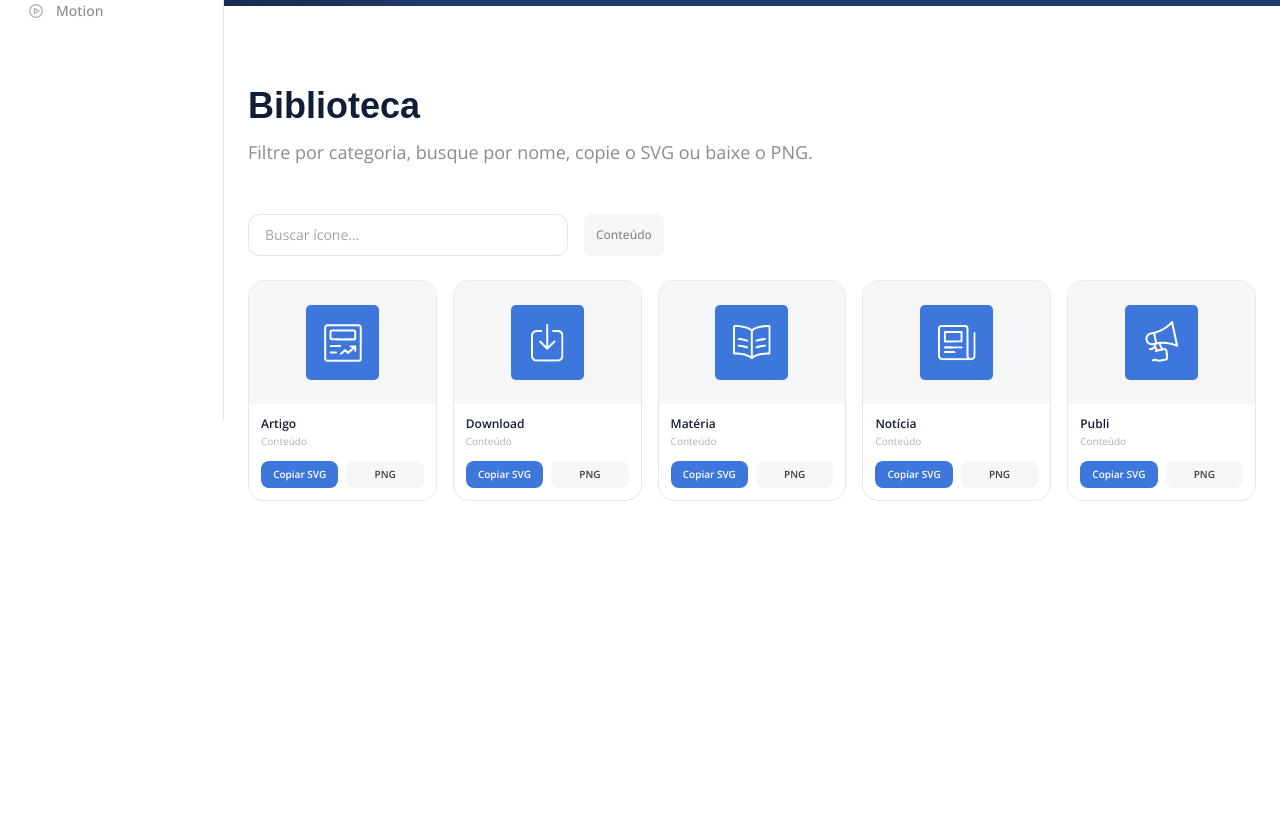
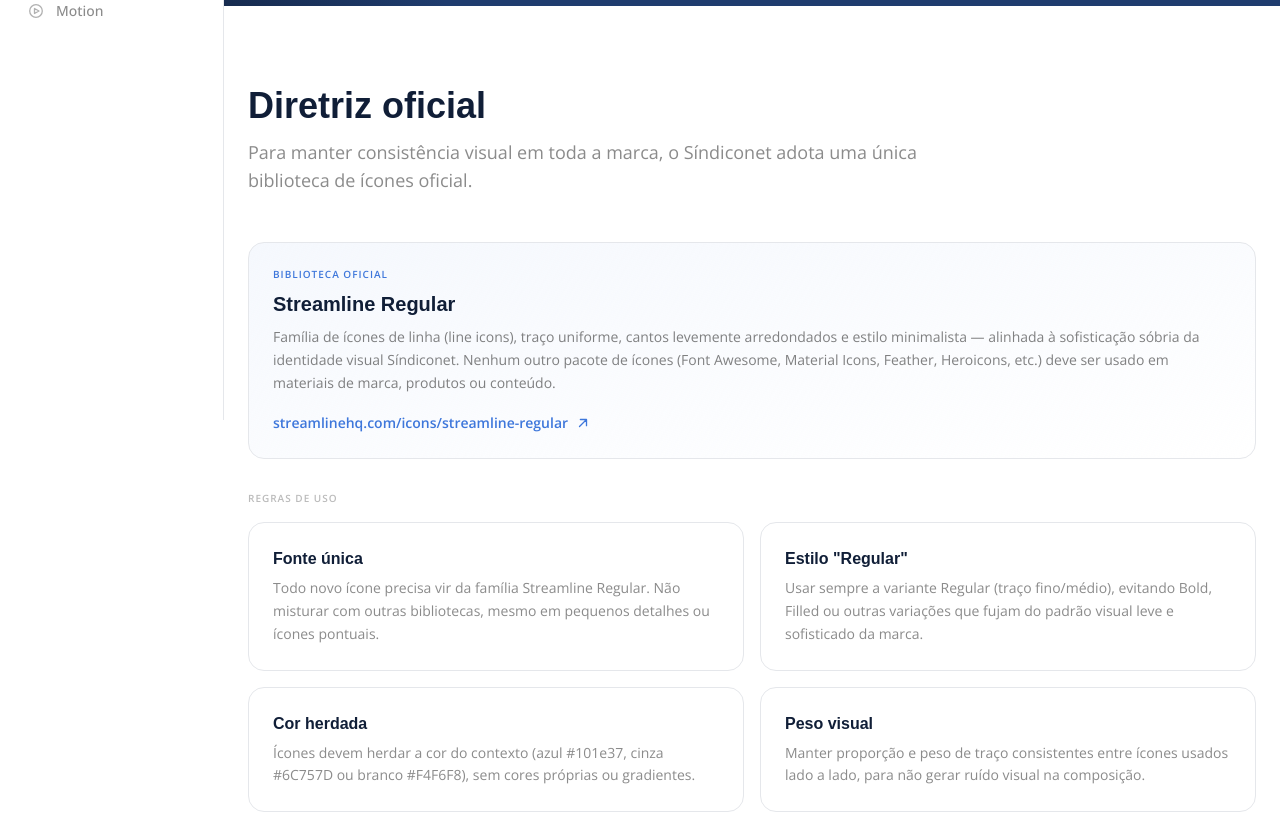
Before and after one commit to mayaracolinsindiconet/sindiconet-brand-center, a Next.js app: page /identidade/icones in a window 1280 px wide. Shown: the part 380-1193 px from the top of the page. Before the commit the page ends 961 px from the top, so only its background shows below. Built offline with nearby package versions, Linux system fonts and the light colour scheme.

Commit message:
Update page.tsx

```diff
--- a/app/identidade/icones/page.tsx
+++ b/app/identidade/icones/page.tsx
@@ -13,11 +13,60 @@
           { label: 'Ícones', href: '/identidade/icones' },
         ]}
       />
+
+      <SectionWrapper
+        id="diretriz"
+        title="Diretriz oficial"
+        description="Para manter consistência visual em toda a marca, o Síndiconet adota uma única biblioteca de ícones oficial."
+        background="white"
+      >
+        <div className="rounded-2xl border border-black/8 bg-gradient-to-br from-[#3e77db]/5 to-white p-6 mb-8">
+          <p className="text-[10px] font-semibold uppercase tracking-widest text-[#3e77db] font-body mb-2">
+            Biblioteca oficial
+          </p>
+          <p className="font-headline font-bold text-xl text-[#101e37] mb-2">Streamline Regular</p>
+          <p className="font-body text-sm text-[#3D3D3D]/65 leading-relaxed mb-4">
+            Família de ícones de linha (line icons), traço uniforme, cantos levemente arredondados e estilo
+            minimalista — alinhada à sofisticação sóbria da identidade visual Síndiconet. Nenhum outro pacote
+            de ícones (Font Awesome, Material Icons, Feather, Heroicons, etc.) deve ser usado em materiais de
+            marca, produtos ou conteúdo.
+          </p>
+          <a
+            href="https://www.streamlinehq.com/icons/streamline-regular"
+            target="_blank"
+            rel="noopener noreferrer"
+            className="inline-flex items-center gap-2 text-sm font-semibold font-body text-[#3e77db] hover:text-[#1f3c6e] transition-colors"
+          >
+            streamlinehq.com/icons/streamline-regular
+            <svg width="14" height="14" viewBox="0 0 16 16" fill="none" aria-hidden="true">
+              <path d="M4 12L12 4M12 4H5M12 4V11" stroke="currentColor" strokeWidth="1.5" strokeLinecap="round" strokeLinejoin="round" />
+            </svg>
+          </a>
+        </div>
+
+        <p className="text-[10px] font-semibold uppercase tracking-widest text-[#3D3D3D]/35 font-body mb-4">
+          Regras de uso
+        </p>
+        <div className="grid grid-cols-1 sm:grid-cols-2 gap-4">
+          {[
+            { title: 'Fonte única', desc: 'Todo novo ícone precisa vir da família Streamline Regular. Não misturar com outras bibliotecas, mesmo em pequenos detalhes ou ícones pontuais.' },
+            { title: 'Estilo "Regular"', desc: 'Usar sempre a variante Regular (traço fino/médio), evitando Bold, Filled ou outras variações que fujam do padrão visual leve e sofisticado da marca.' },
+            { title: 'Cor herdada', desc: 'Ícones devem herdar a cor do contexto (azul #101e37, cinza #6C757D ou branco #F4F6F8), sem cores próprias ou gradientes.' },
+            { title: 'Peso visual', desc: 'Manter proporção e peso de traço consistentes entre ícones usados lado a lado, para não gerar ruído visual na composição.' },
+          ].map((r) => (
+            <div key={r.title} className="rounded-2xl border border-black/8 bg-white p-6">
+              <p className="font-headline font-bold text-base text-[#101e37] mb-1.5">{r.title}</p>
+              <p className="font-body text-sm text-[#3D3D3D]/60 leading-relaxed">{r.desc}</p>
+            </div>
+          ))}
+        </div>
+      </SectionWrapper>
+
       <SectionWrapper
         id="biblioteca"
         title="Biblioteca"
         description="Filtre por categoria, busque por nome, copie o SVG ou baixe o PNG."
-        background="white"
+        background="default"
       >
         <IconLibrary />
       </SectionWrapper>
```
